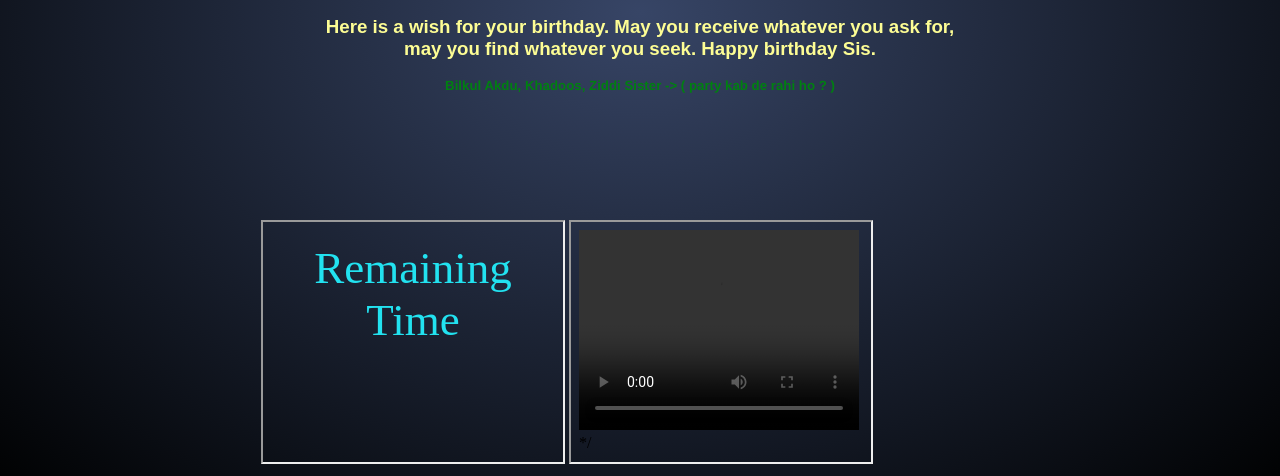
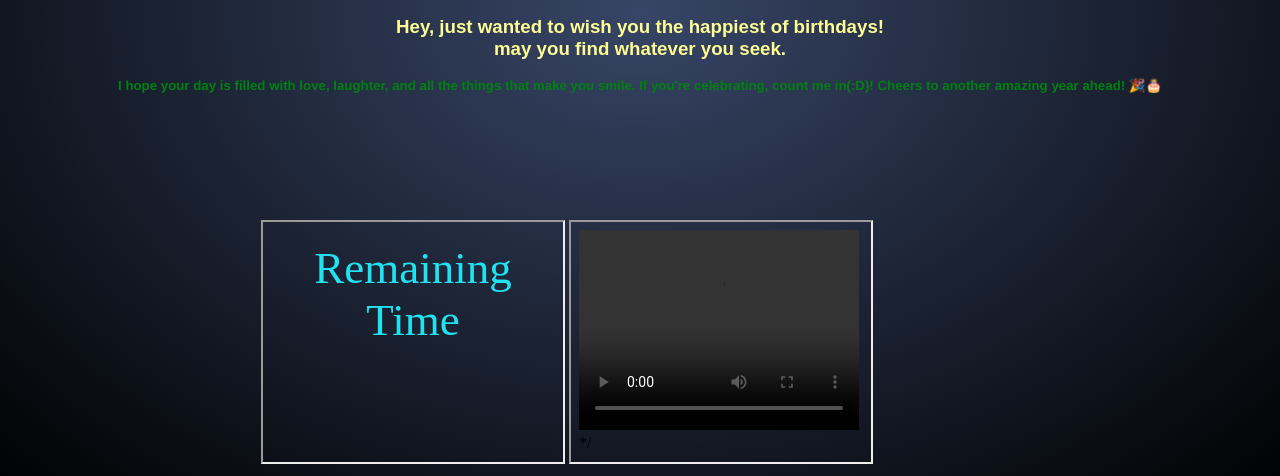
Before and after one commit to mrgulrez/birthday-message, a plain HTML site: page 1/index.html in a window 1280 px wide. Shown: the part 451-927 px from the top of the page. Drawn offline with Linux system fonts and the light colour scheme; a web font is replaced by a local one.

Commit message:
Update index.html

```diff
--- a/1/index.html
+++ b/1/index.html
@@ -336,11 +336,11 @@ background-image: radial-gradient(#374566, #010203);
 
     </style>
     <div class="wisher">
-        <h3 class="message">Here is a wish for your birthday. May you receive whatever you ask for,<br>
-             may you find whatever you seek. Happy birthday Sis.
+        <h3 class="message"> Hey, just wanted to wish you the happiest of birthdays!<br>
+             may you find whatever you seek.
         </h3>
         <h5 class="party">
-             Bilkul Akdu, Khadoos, Ziddi Sister -> ( party kab de rahi ho ? )
+              I hope your day is filled with love, laughter, and all the things that make you smile. If you're celebrating, count me in(:D)! Cheers to another amazing year ahead! 🎉🎂
         </h5>
     </div>
     <div class="timer">
```
